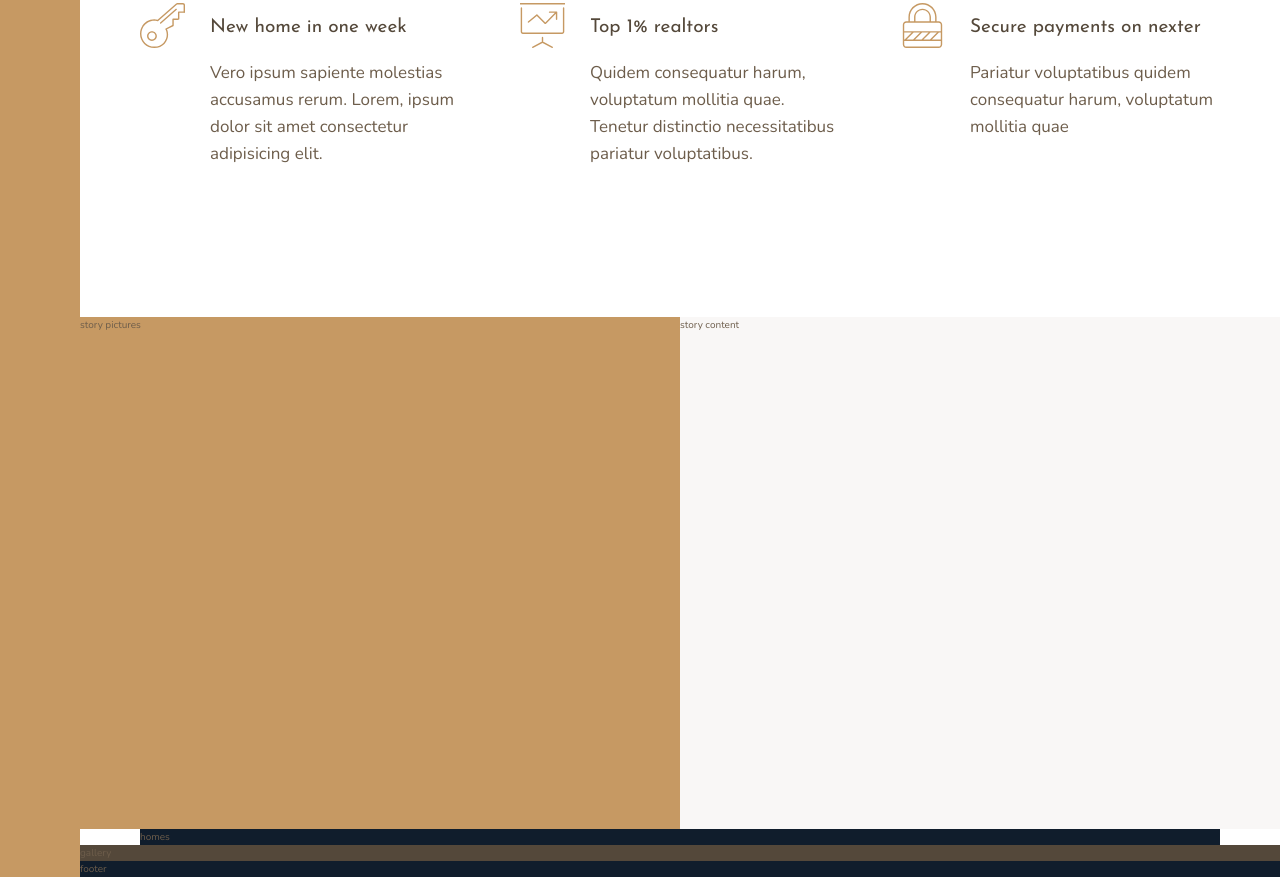
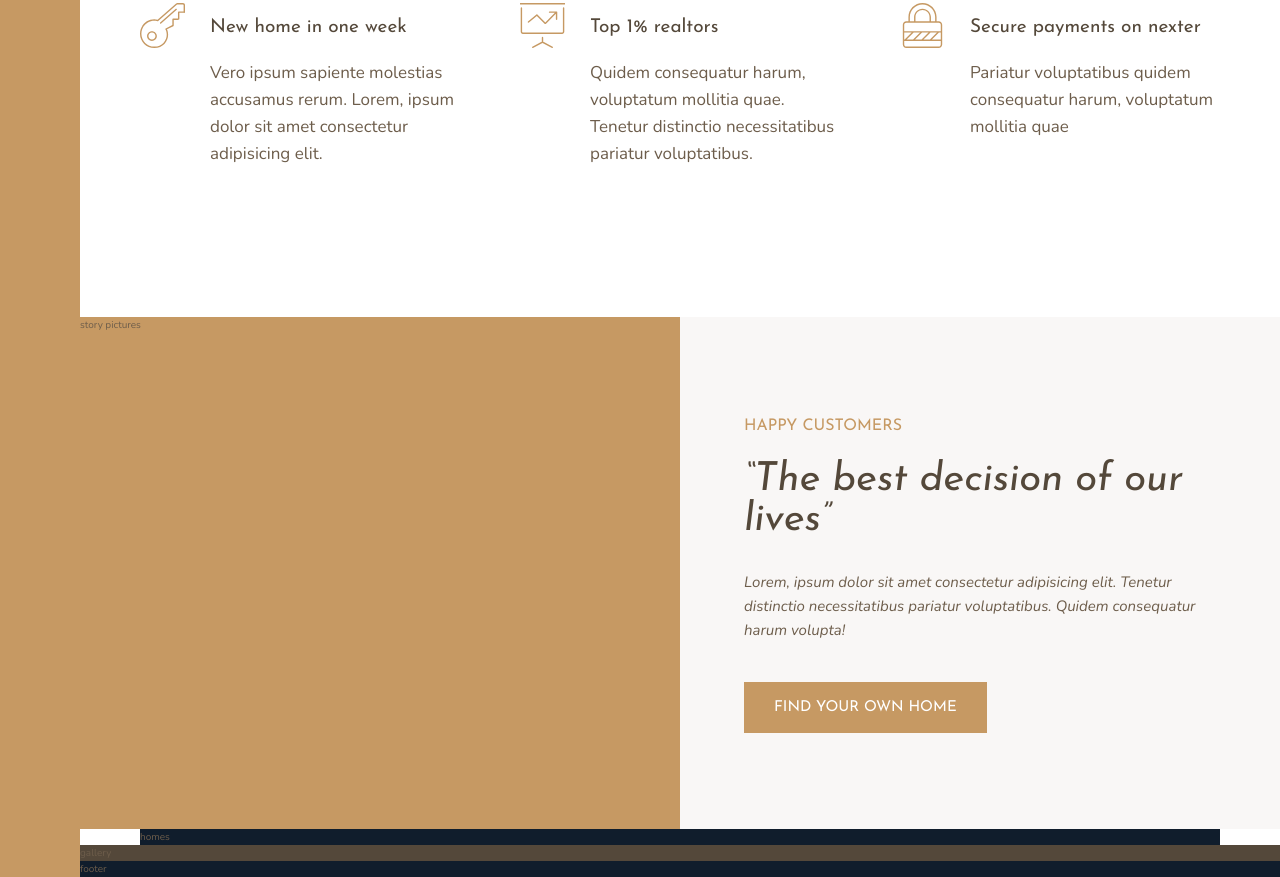
Before and after one commit to KamuiShiroPL/nexter, a website: page index.html in a window 1280 px wide. Shown: the part 991-1868 px from the top of the page. Drawn offline with nearby package versions, Linux system fonts and the light colour scheme.

Commit message:
Add content of story section. Style story section content in CSS

```diff
--- a/index.html
+++ b/index.html
@@ -99,7 +99,12 @@
         </div>
 
         <div class="story__content">
-            story content
+            <h3 class="heading-3 mb-sm">Happy Customers</h3>
+            <h2 class="heading-2 heading-2--dark mb-md">&ldquo;The best decision of our lives&rdquo;</h2>
+            <p class="story__text">
+                Lorem, ipsum dolor sit amet consectetur adipisicing elit. Tenetur distinctio necessitatibus pariatur voluptatibus. Quidem consequatur harum volupta!
+            </p>
+            <button class="btn">Find your own home</button>
         </div>
 
         <section class="homes">
--- a/sass/_story.scss
+++ b/sass/_story.scss
@@ -7,5 +7,27 @@
     &__content {
         background-color: $color-grey-light-1;
         grid-column: col-start 5 / full-end;
+
+
+        padding: 6rem 8vh;
+
+        //flex container ↓
+        /*
+        display: flex;
+        flex-direction: column;
+        justify-content: center;
+        align-items: flex-start;
+        */
+
+        //CSS GRID ↓
+        display: grid;
+        align-content: center;
+        justify-items: start;
+    }
+
+    &__text {
+        font-size: 1.5rem;
+        font-style: italic;
+        margin-bottom: 4rem;
     }
 }
--- a/sass/_typography.scss
+++ b/sass/_typography.scss
@@ -9,10 +9,19 @@
 
 .heading-2 {
     @extend %heading;
+    font-size: 4rem;
+    font-style: italic;
+    line-height: 1;
+
+    &--light {color: $color-grey-light-1;}
+    &--dark {color: $color-grey-dark-1;}
 }
 
 .heading-3 {
     @extend %heading;
+    font-size: 1.6rem;
+    color: $color-primary;
+    text-transform: uppercase;
 }
 
 .heading-4 {
@@ -22,3 +31,25 @@
     &--light {color: $color-grey-light-1;}
     &--dark {color: $color-grey-dark-1;}
 }
+
+.btn {
+    background-color: $color-primary;
+    color: #fff;
+    border: none;
+    border-radius: 0;
+    font-family: $font-display;
+    font-size: 1.5rem;
+    text-transform: uppercase;
+    padding: 1.8rem 3rem;
+    cursor: pointer;
+    transition: .2s;
+
+    &:hover {
+        background-color: $color-primary-dark;
+    }
+}
+
+.mb-sm { margin-bottom: 2rem; }
+.mb-md { margin-bottom: 3rem; }
+.mb-lg { margin-bottom: 4rem; }
+.mb-hg { margin-bottom: 8rem; }
```
Also changed, not shown: css/style.css.
